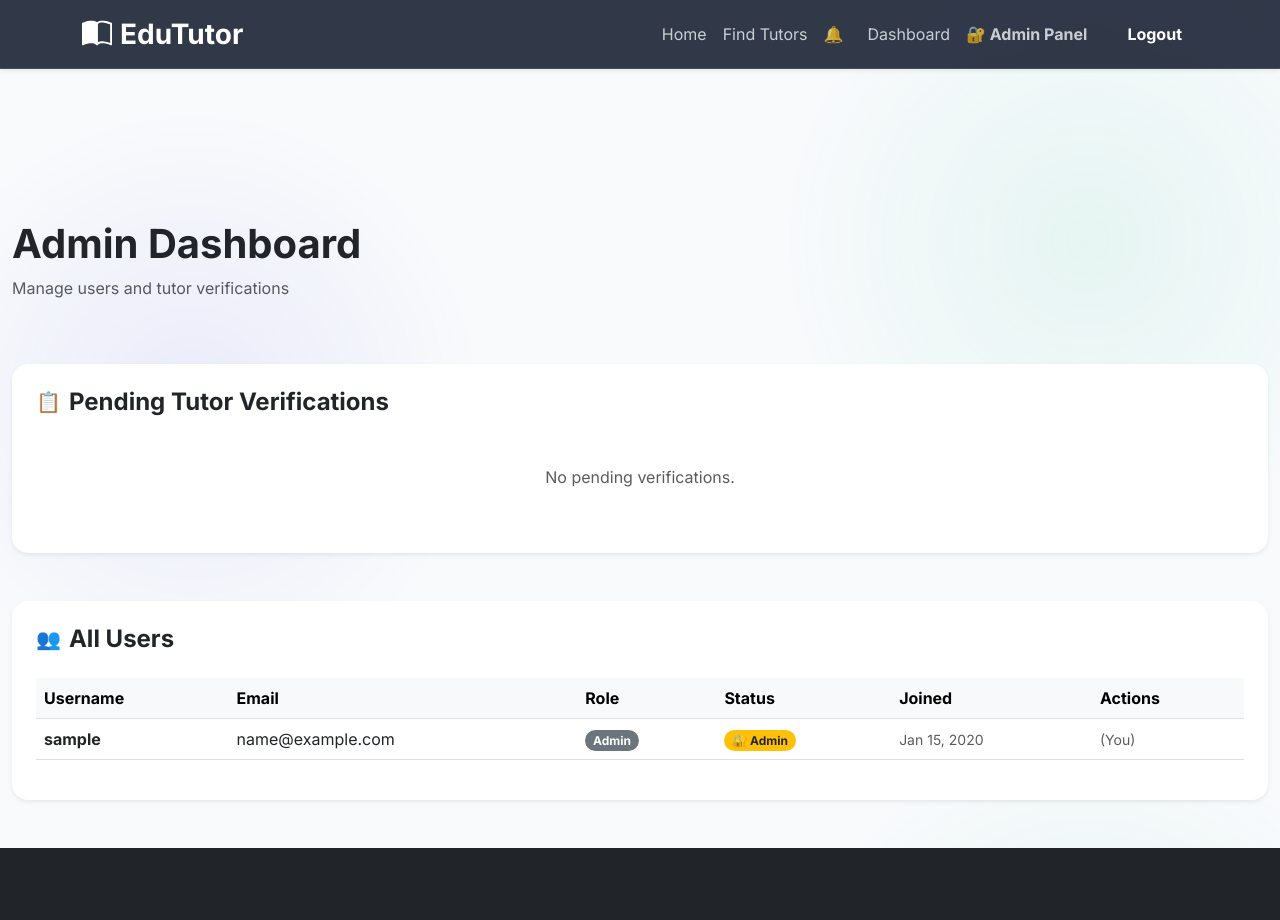
After one commit to jordangodsown/private-tutor-platform, a Flask app: page /admin in a window 1280 px wide. The commit adds this page. Run offline with Flask 3, Linux system fonts and the light colour scheme; a user stored in the database is signed in; tables that the repository leaves empty hold one stand-in row (values such as "Sample post"); some libraries are stand-ins or nearby versions.

Commit message:
Add admin panel with user management and tutor ID verification system

```diff
--- a/app.py
+++ b/app.py
@@ -10,7 +10,8 @@ from flask_wtf.csrf import CSRFProtect
 from werkzeug.security import generate_password_hash, check_password_hash
 from werkzeug.utils import secure_filename
 from flask_mail import Mail, Message as MailMessage
-from models import db, User, TutorProfile, StudentProfile, Booking, Review, Message, Notification
+from models import db, User, TutorProfile, StudentProfile, Booking, Review, Message, Notification, IDVerification
+from functools import wraps
 
 from datetime import datetime
 
@@ -335,5 +336,163 @@ def send_message(receiver_id):
         flash('Message sent!', 'success')
     return redirect(request.referrer or url_for('dashboard'))
 
+# Admin Authentication Decorator
+def admin_required(f):
+    @wraps(f)
+    def decorated_function(*args, **kwargs):
+        if not current_user.is_authenticated or not current_user.is_admin:
+            flash('You must be an admin to access this page.', 'danger')
+            return redirect(url_for('index'))
+        return f(*args, **kwargs)
+    return decorated_function
+
+# ADMIN PANEL ROUTES
+@app.route('/admin')
+@admin_required
+def admin_panel():
+    users = User.query.all()
+    pending_verifications = IDVerification.query.filter_by(status='pending').all()
+    return render_template('admin.html', users=users, pending_verifications=pending_verifications)
+
+@app.route('/admin/delete_user/<int:user_id>', methods=['POST'])
+@admin_required
+def admin_delete_user(user_id):
+    if user_id == current_user.id:
+        flash('You cannot delete your own account.', 'danger')
+        return redirect(url_for('admin_panel'))
+
+    user = User.query.get_or_404(user_id)
+    username = user.username
+    db.session.delete(user)
+    db.session.commit()
+    flash(f'User {username} deleted successfully.', 'success')
+    return redirect(url_for('admin_panel'))
+
+@app.route('/admin/promote_admin/<int:user_id>', methods=['POST'])
+@admin_required
+def admin_promote_user(user_id):
+    user = User.query.get_or_404(user_id)
+    user.is_admin = True
+    db.session.commit()
+    flash(f'User {user.username} promoted to admin.', 'success')
+    return redirect(url_for('admin_panel'))
+
+@app.route('/admin/demote_admin/<int:user_id>', methods=['POST'])
+@admin_required
+def admin_demote_user(user_id):
+    if user_id == current_user.id:
+        flash('You cannot demote yourself.', 'danger')
+        return redirect(url_for('admin_panel'))
+
+    user = User.query.get_or_404(user_id)
+    user.is_admin = False
+    db.session.commit()
+    flash(f'User {user.username} demoted from admin.', 'success')
+    return redirect(url_for('admin_panel'))
+
+@app.route('/tutor/upload_id', methods=['GET', 'POST'])
+@login_required
+def tutor_upload_id():
+    if current_user.role != 'tutor':
+        flash('Only tutors can upload ID documents.', 'warning')
+        return redirect(url_for('dashboard'))
+
+    if request.method == 'POST':
+        id_document = request.files.get('id_document')
+
+        if not id_document or id_document.filename == '':
+            flash('Please select a file to upload.', 'danger')
+            return redirect(url_for('tutor_upload_id'))
+
+        # Allowed file extensions
+        ALLOWED_EXTENSIONS = {'pdf', 'jpg', 'jpeg', 'png', 'gif'}
+        if '.' not in id_document.filename or id_document.filename.rsplit('.', 1)[1].lower() not in ALLOWED_EXTENSIONS:
+            flash('Invalid file type. Please upload PDF, JPG, PNG, or GIF.', 'danger')
+            return redirect(url_for('tutor_upload_id'))
+
+        try:
+            filename = secure_filename(id_document.filename)
+            unique_filename = f"{current_user.id}_id_{filename}"
+            filepath = os.path.join(app.config['UPLOAD_FOLDER'], unique_filename)
+            os.makedirs(app.config['UPLOAD_FOLDER'], exist_ok=True)
+            id_document.save(filepath)
+
+            # Update or create ID verification record
+            tutor_profile = current_user.tutor_profile
+            if tutor_profile:
+                tutor_profile.id_document = unique_filename
+                db.session.commit()
+
+                # Create IDVerification record
+                existing_verification = IDVerification.query.filter_by(tutor_profile_id=tutor_profile.id).first()
+                if existing_verification:
+                    existing_verification.id_document = unique_filename
+                    existing_verification.submission_date = datetime.utcnow()
+                    existing_verification.status = 'pending'
+                else:
+                    verification = IDVerification(
+                        tutor_profile_id=tutor_profile.id,
+                        id_document=unique_filename,
+                        status='pending'
+                    )
+                    db.session.add(verification)
+                db.session.commit()
+
+                flash('ID document uploaded successfully! Awaiting admin verification.', 'success')
+            else:
+                flash('Tutor profile not found.', 'danger')
+        except Exception as e:
+            print(f"Error uploading ID: {e}")
+            flash('An error occurred uploading your ID. Please try again.', 'danger')
+
+        return redirect(url_for('tutor_upload_id'))
+
+    tutor_profile = current_user.tutor_profile
+    id_verification = IDVerification.query.filter_by(tutor_profile_id=tutor_profile.id).first() if tutor_profile else None
+    return render_template('tutor_upload_id.html', id_verification=id_verification)
+
+@app.route('/admin/verify_tutor/<int:verification_id>', methods=['POST'])
+@admin_required
+def admin_verify_tutor(verification_id):
+    verification = IDVerification.query.get_or_404(verification_id)
+    action = request.form.get('action')  # 'approve' or 'reject'
+    admin_notes = request.form.get('admin_notes', '')
+
+    if action == 'approve':
+        verification.status = 'approved'
+        verification.verified_by_admin = current_user.id
+        verification.admin_notes = admin_notes
+        verification.tutor_profile.id_verified = True
+        db.session.commit()
+
+        # Send notification to tutor
+        tutor_user = verification.tutor_profile.user
+        notification = Notification(
+            user_id=tutor_user.id,
+            message=f"Your ID has been verified by admin! You are now a trusted tutor."
+        )
+        db.session.add(notification)
+        db.session.commit()
+
+        flash(f'Tutor {tutor_user.username} verified successfully.', 'success')
+    elif action == 'reject':
+        verification.status = 'rejected'
+        verification.verified_by_admin = current_user.id
+        verification.admin_notes = admin_notes
+        db.session.commit()
+
+        # Send notification to tutor
+        tutor_user = verification.tutor_profile.user
+        notification = Notification(
+            user_id=tutor_user.id,
+            message=f"Your ID verification was rejected. Reason: {admin_notes}"
+        )
+        db.session.add(notification)
+        db.session.commit()
+
+        flash(f'Tutor {tutor_user.username} verification rejected.', 'success')
+
+    return redirect(url_for('admin_panel'))
+
 if __name__ == '__main__':
     app.run(debug=True)
--- /dev/null
+++ b/templates/admin.html
@@ -0,0 +1,139 @@
+{% extends 'base.html' %}
+
+{% block title %}Admin Panel - EduTutor{% endblock %}
+
+{% block content %}
+<div class="container-fluid my-5">
+    <div class="row mb-5 align-items-center">
+        <div class="col">
+            <h2 class="fw-bold text-dark display-6">Admin Dashboard</h2>
+            <p class="text-muted">Manage users and tutor verifications</p>
+        </div>
+    </div>
+
+    <!-- Verification Requests Tab -->
+    <div class="row mb-5">
+        <div class="col-12">
+            <div class="card border-0 shadow-sm feature-card p-4">
+                <h4 class="fw-bold text-dark mb-4 d-flex align-items-center">
+                    <span class="me-2 fs-5">📋</span> Pending Tutor Verifications
+                </h4>
+                {% if pending_verifications %}
+                    <div class="table-responsive">
+                        <table class="table table-hover">
+                            <thead class="table-light">
+                                <tr>
+                                    <th>Tutor Name</th>
+                                    <th>Email</th>
+                                    <th>ID Document</th>
+                                    <th>Submitted</th>
+                                    <th>Actions</th>
+                                </tr>
+                            </thead>
+                            <tbody>
+                                {% for verification in pending_verifications %}
+                                <tr>
+                                    <td class="fw-bold">{{ verification.tutor_profile.user.username }}</td>
+                                    <td>{{ verification.tutor_profile.user.email }}</td>
+                                    <td>
+                                        <a href="{{ url_for('static', filename='uploads/profiles/' + verification.id_document) }}" target="_blank" class="btn btn-sm btn-info rounded-pill">View Document</a>
+                                    </td>
+                                    <td><small class="text-muted">{{ verification.submission_date.strftime('%b %d, %Y') }}</small></td>
+                                    <td>
+                                        <form method="POST" action="{{ url_for('admin_verify_tutor', verification_id=verification.id) }}" class="d-inline">
+                                            <input type="hidden" name="csrf_token" value="{{ csrf_token() }}"/>
+                                            <textarea name="admin_notes" class="form-control form-control-sm mb-2" rows="2" placeholder="Add notes (optional)..."></textarea>
+                                            <button type="submit" name="action" value="approve" class="btn btn-success btn-sm rounded-pill me-2">✓ Approve</button>
+                                            <button type="submit" name="action" value="reject" class="btn btn-danger btn-sm rounded-pill">✕ Reject</button>
+                                        </form>
+                                    </td>
+                                </tr>
+                                {% endfor %}
+                            </tbody>
+                        </table>
+                    </div>
+                {% else %}
+                    <div class="text-center py-4 text-muted">
+                        <p>No pending verifications.</p>
+                    </div>
+                {% endif %}
+            </div>
+        </div>
+    </div>
+
+    <!-- Users Management Tab -->
+    <div class="row">
+        <div class="col-12">
+            <div class="card border-0 shadow-sm feature-card p-4">
+                <h4 class="fw-bold text-dark mb-4 d-flex align-items-center">
+                    <span class="me-2 fs-5">👥</span> All Users
+                </h4>
+                {% if users %}
+                    <div class="table-responsive">
+                        <table class="table table-hover">
+                            <thead class="table-light">
+                                <tr>
+                                    <th>Username</th>
+                                    <th>Email</th>
+                                    <th>Role</th>
+                                    <th>Status</th>
+                                    <th>Joined</th>
+                                    <th>Actions</th>
+                                </tr>
+                            </thead>
+                            <tbody>
+                                {% for user in users %}
+                                <tr>
+                                    <td class="fw-bold">{{ user.username }}</td>
+                                    <td>{{ user.email }}</td>
+                                    <td>
+                                        <span class="badge {% if user.role == 'tutor' %}bg-primary{% else %}bg-secondary{% endif %} rounded-pill">
+                                            {{ user.role|capitalize }}
+                                        </span>
+                                    </td>
+                                    <td>
+                                        {% if user.is_admin %}
+                                            <span class="badge bg-warning text-dark rounded-pill">🔐 Admin</span>
+                                        {% else %}
+                                            <span class="badge bg-light text-dark rounded-pill">User</span>
+                                        {% endif %}
+                                    </td>
+                                    <td><small class="text-muted">{{ user.date_joined.strftime('%b %d, %Y') }}</small></td>
+                                    <td>
+                                        {% if user.id != current_user.id %}
+                                            <div class="btn-group btn-group-sm" role="group">
+                                                {% if not user.is_admin %}
+                                                    <form method="POST" action="{{ url_for('admin_promote_user', user_id=user.id) }}" class="d-inline">
+                                                        <input type="hidden" name="csrf_token" value="{{ csrf_token() }}"/>
+                                                        <button type="submit" class="btn btn-warning btn-sm rounded-pill" title="Promote to Admin">Promote</button>
+                                                    </form>
+                                                {% else %}
+                                                    <form method="POST" action="{{ url_for('admin_demote_user', user_id=user.id) }}" class="d-inline">
+                                                        <input type="hidden" name="csrf_token" value="{{ csrf_token() }}"/>
+                                                        <button type="submit" class="btn btn-secondary btn-sm rounded-pill" title="Demote from Admin">Demote</button>
+                                                    </form>
+                                                {% endif %}
+                                                <form method="POST" action="{{ url_for('admin_delete_user', user_id=user.id) }}" class="d-inline" onsubmit="return confirm('Are you sure you want to delete this user?');">
+                                                    <input type="hidden" name="csrf_token" value="{{ csrf_token() }}"/>
+                                                    <button type="submit" class="btn btn-danger btn-sm rounded-pill" title="Delete User">Delete</button>
+                                                </form>
+                                            </div>
+                                        {% else %}
+                                            <span class="text-muted small">(You)</span>
+                                        {% endif %}
+                                    </td>
+                                </tr>
+                                {% endfor %}
+                            </tbody>
+                        </table>
+                    </div>
+                {% else %}
+                    <div class="text-center py-4 text-muted">
+                        <p>No users found.</p>
+                    </div>
+                {% endif %}
+            </div>
+        </div>
+    </div>
+</div>
+{% endblock %}
--- a/templates/base.html
+++ b/templates/base.html
@@ -62,6 +62,16 @@
                         <li class="nav-item">
                             <a class="nav-link nav-hover-glow" href="{{ url_for('dashboard') }}">Dashboard</a>
                         </li>
+                        {% if current_user.is_admin %}
+                        <li class="nav-item">
+                            <a class="nav-link nav-hover-glow text-warning fw-bold" href="{{ url_for('admin_panel') }}">🔐 Admin Panel</a>
+                        </li>
+                        {% endif %}
+                        {% if current_user.role == 'tutor' %}
+                        <li class="nav-item">
+                            <a class="nav-link nav-hover-glow text-info" href="{{ url_for('tutor_upload_id') }}">📋 Verify ID</a>
+                        </li>
+                        {% endif %}
                         <li class="nav-item">
                             <a class="nav-link btn btn-danger ms-3 px-3 py-2 fw-bold text-white rounded-pill" href="{{ url_for('logout') }}">Logout</a>
                         </li>
```
Also changed, not shown: models.py (+13 -0 lines), templates/tutor_upload_id.html (added, +110 -0 lines).
